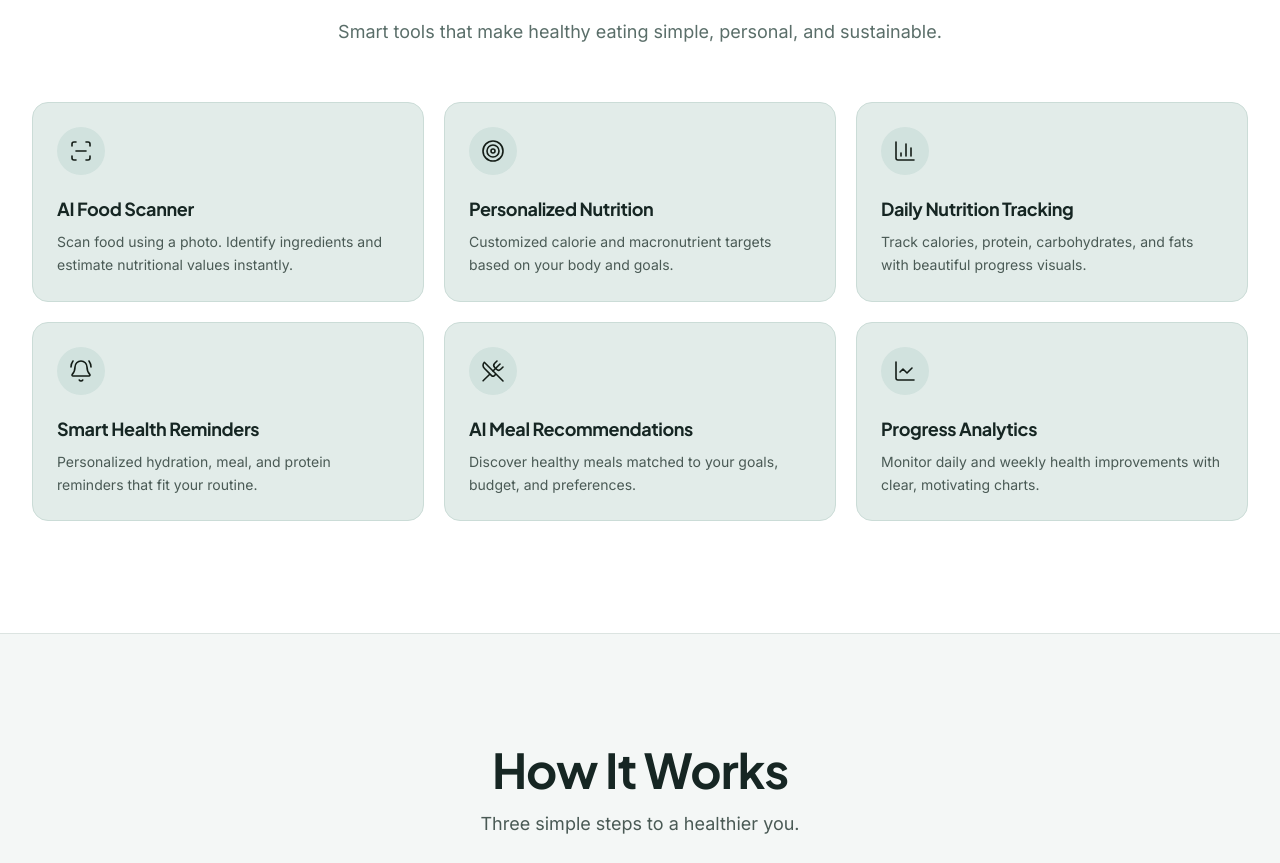
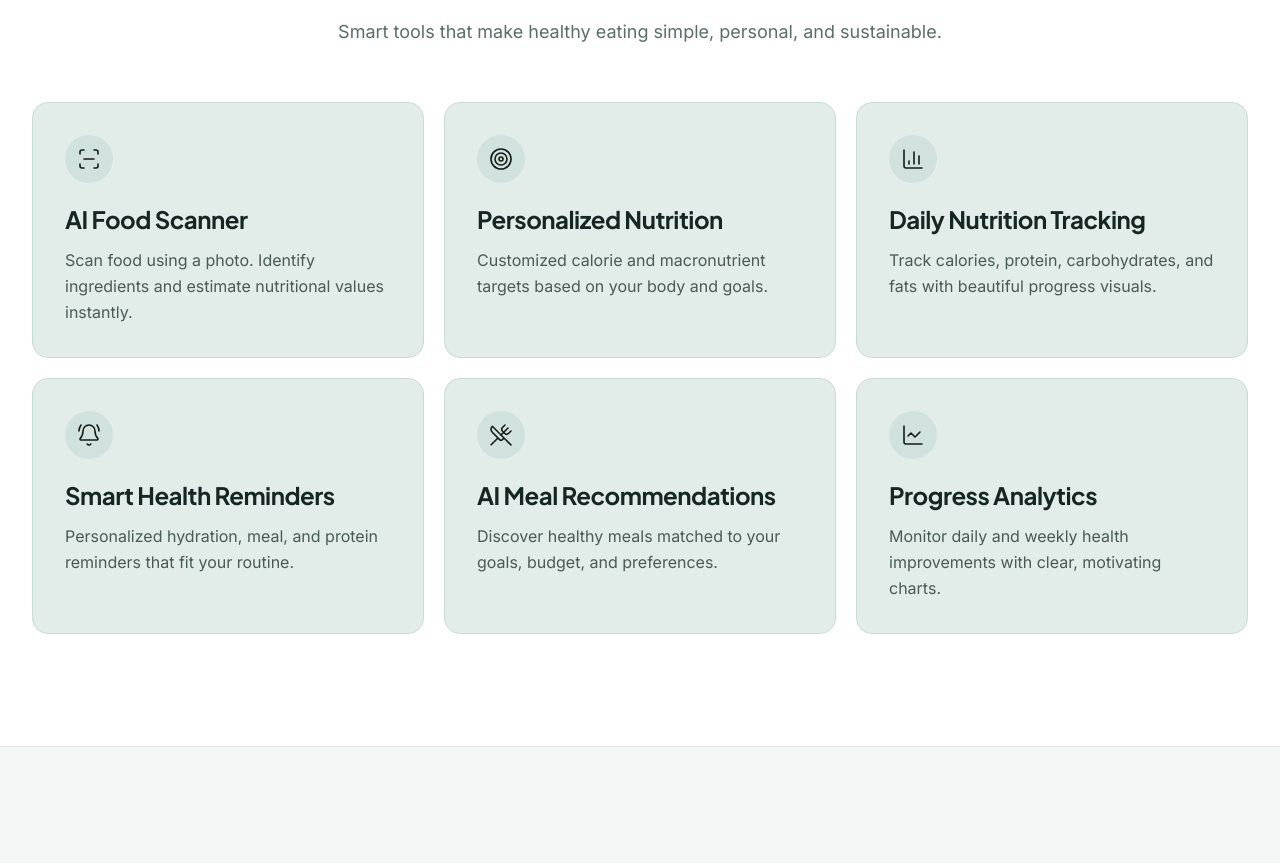
Before and after one commit to fardinrifat55-art/SmartBite, a Next.js app: page / in a window 1280 px wide. Shown: the part 1243-2106 px from the top of the page. Built offline with nearby package versions, Linux system fonts and the light colour scheme.

Commit message:
386cdd68-7e8a-4eb1-b290-a003f8d3f954

```diff
--- a/src/components/landing/LandingFeatures.tsx
+++ b/src/components/landing/LandingFeatures.tsx
@@ -54,7 +54,7 @@ export function LandingFeatures() {
                 whileInView={{ opacity: 1, y: 0 }}
                 viewport={{ once: true }}
                 transition={{ duration: 0.5, delay: idx * 0.08 }}
-                className="group bg-[#E2ECE9] border border-[#CBDCD7] rounded-2xl p-6 hover:shadow-[0_12px_36px_rgba(19,28,22,0.08)] hover:border-[#A0B4AC] transition-all duration-300"
+                className="group bg-[#E2ECE9] border border-[#CBDCD7] rounded-2xl p-7 sm:p-8 hover:shadow-[0_12px_36px_rgba(19,28,22,0.08)] hover:border-[#A0B4AC] transition-all duration-300"
               >
                 {/* Circular icon badge */}
                 <div className="w-12 h-12 rounded-full bg-[#D1E2DE] flex items-center justify-center mb-5 group-hover:bg-[#2C5E53] transition-colors">
@@ -63,10 +63,10 @@ export function LandingFeatures() {
                     strokeWidth={1.6}
                   />
                 </div>
-                <h3 className="font-jakarta text-lg font-bold text-[#131C16] mb-2">
+                <h3 className="font-jakarta text-xl sm:text-2xl font-extrabold text-[#131C16] mb-3 tracking-tight">
                   {t(f.titleKey)}
                 </h3>
-                <p className="text-sm text-[#4A5A55] leading-relaxed">
+                <p className="text-sm sm:text-base text-[#4A5A55] leading-relaxed">
                   {t(f.descKey)}
                 </p>
               </motion.div>
```
Also changed, not shown: download/27-features-larger-headings.png (added).
